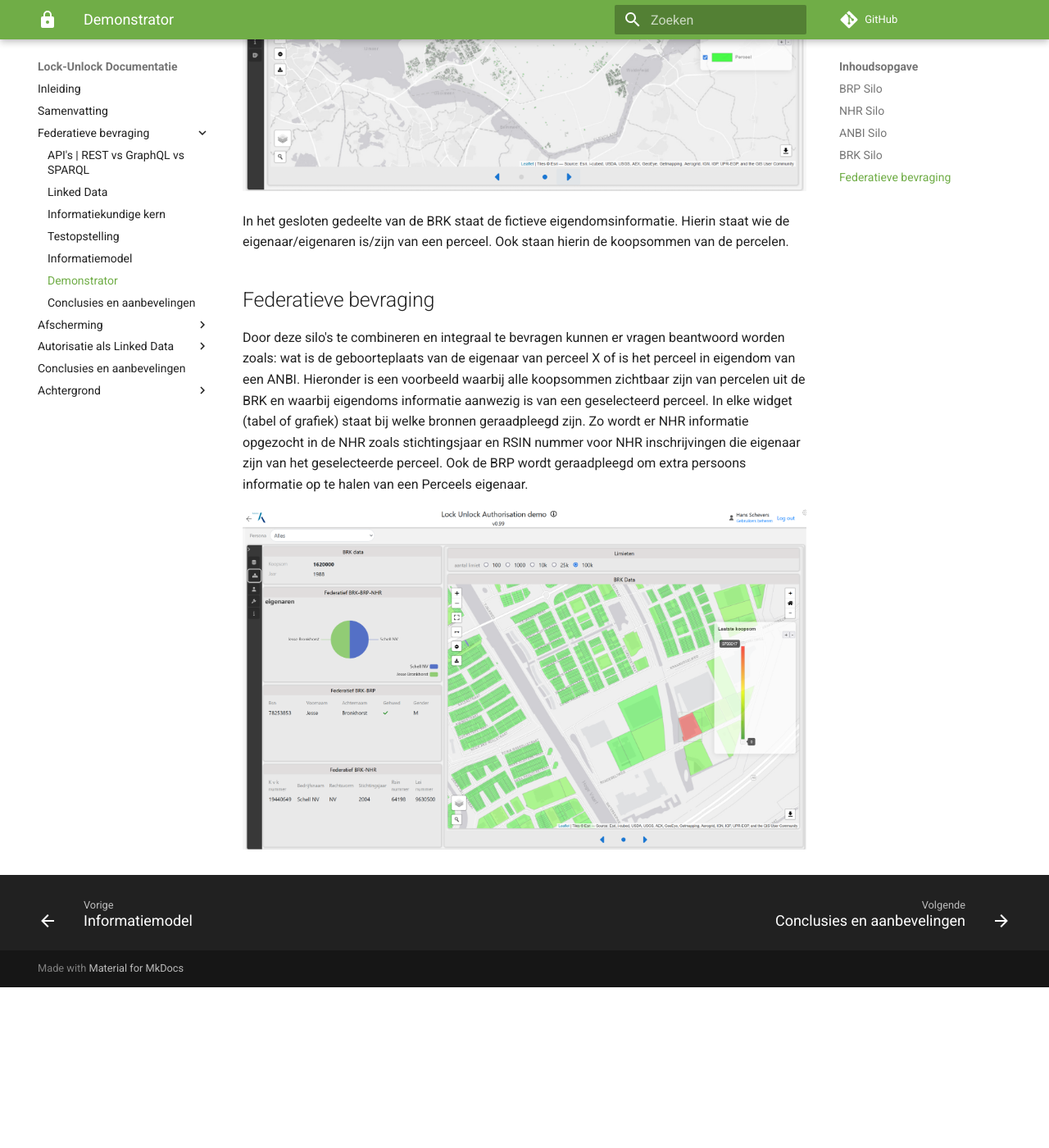
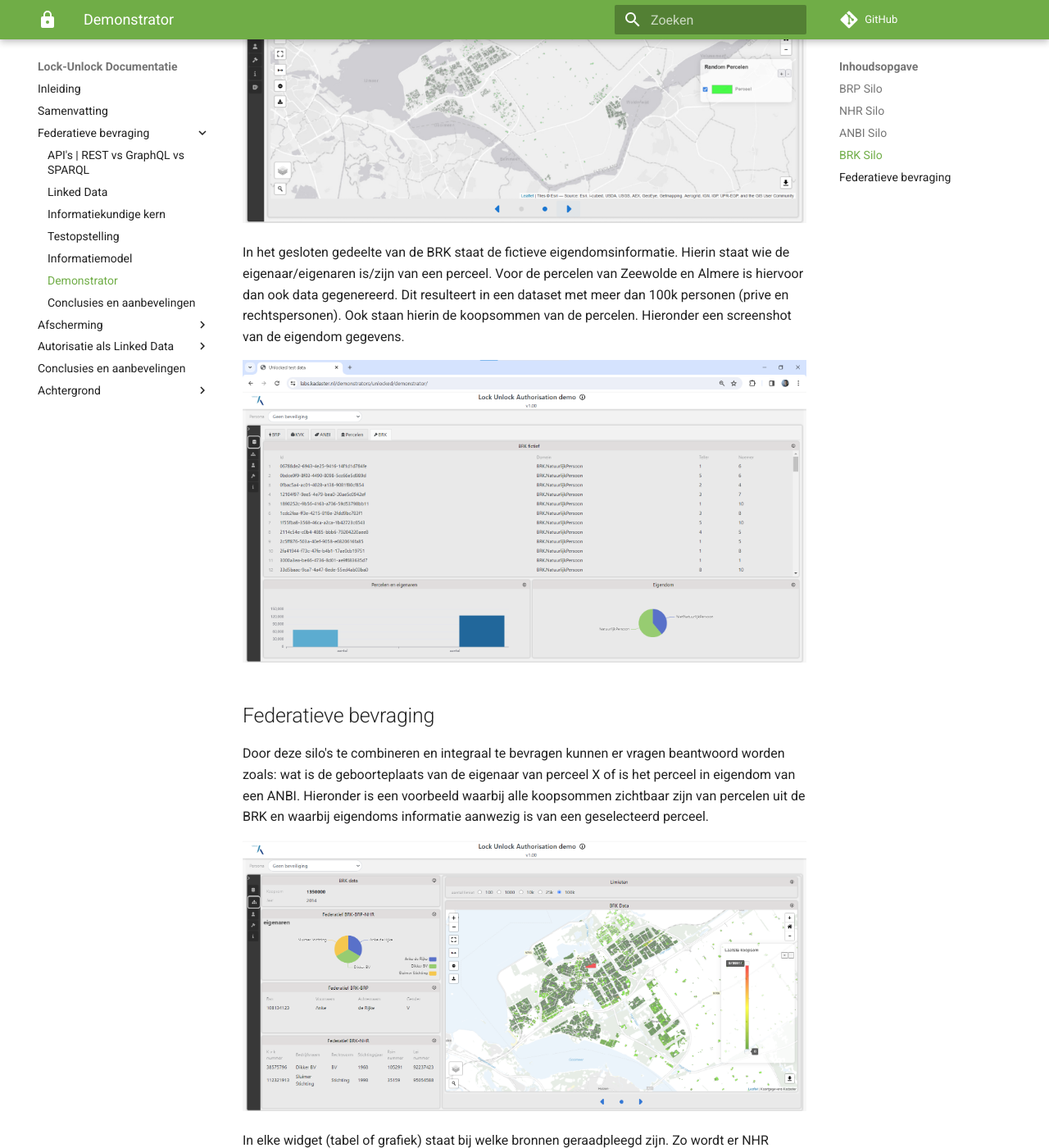
Before and after one commit to kadaster-labs/lock-unlock-docs, an MkDocs documentation site: the page built from docs/federatieve-bevraging/demonstrator.md, in a window 1280 px wide and 1400 px high, scrolled down 2987 px. Shown: the whole window at 82% size. Built offline with MkDocs 1.6.1 and Material for MkDocs 9.7.7, drawn with Linux system fonts in a browser that asks for light colours; comment, search, counter and statistics services are not loaded; before the commit the page ends 4191 px from its top, so only the background shows below that; some of the changed text lies outside the part shown.

Commit message:
kleine update FDS demonstrator

```diff
--- a/docs/federatieve-bevraging/demonstrator.md
+++ b/docs/federatieve-bevraging/demonstrator.md
@@ -46,11 +46,19 @@ met daarin de percelen op de kaart. Deze informatie is afkomstig van IMX-Geo.
 
 ![linked data in context](images/BRK-Data.png)
 
-In het gesloten gedeelte van de BRK staat de fictieve eigendomsinformatie. Hierin staat wie de eigenaar/eigenaren is/zijn van een perceel. Ook staan hierin de koopsommen van de percelen.
+In het gesloten gedeelte van de BRK staat de fictieve eigendomsinformatie. Hierin staat wie de eigenaar/eigenaren is/zijn van een perceel. Voor de percelen van Zeewolde en Almere is hiervoor dan ook data gegenereerd. Dit resulteert in een dataset met meer dan 100k personen (prive en rechtspersonen). Ook staan hierin de koopsommen van de percelen. Hieronder een screenshot van de eigendom gegevens.
+
+![BRK data](images/BRK-DataV2.png)
 
 
 ## Federatieve bevraging
 
-Door deze silo's te combineren en integraal te bevragen kunnen er vragen beantwoord worden zoals: wat is de geboorteplaats van de eigenaar van perceel X of is het perceel in eigendom van een ANBI. Hieronder is een voorbeeld waarbij alle koopsommen zichtbaar zijn van percelen uit de BRK en waarbij eigendoms informatie aanwezig is van een geselecteerd perceel. In elke widget (tabel of grafiek) staat bij welke bronnen geraadpleegd zijn. Zo wordt er NHR informatie opgezocht in de NHR zoals stichtingsjaar en RSIN nummer voor NHR inschrijvingen die eigenaar zijn van het geselecteerde perceel. Ook de BRP wordt geraadpleegd om extra persoons informatie op te halen van een Perceels eigenaar.
+Door deze silo's te combineren en integraal te bevragen kunnen er vragen beantwoord worden zoals: wat is de geboorteplaats van de eigenaar van perceel X of is het perceel in eigendom van een ANBI. Hieronder is een voorbeeld waarbij alle koopsommen zichtbaar zijn van percelen uit de BRK en waarbij eigendoms informatie aanwezig is van een geselecteerd perceel.
 
-![linked data in context](images/FDS-Data.png)
+![FDS](images/FDS-DataV2.png)
+
+In elke widget (tabel of grafiek) staat bij welke bronnen geraadpleegd zijn. Zo wordt er NHR informatie opgezocht in de NHR zoals stichtingsjaar en RSIN nummer voor NHR inschrijvingen die eigenaar zijn van het geselecteerde perceel. Ook de BRP wordt geraadpleegd om extra persoons informatie op te halen van een Perceels eigenaar.
+
+![FDS](images/FDS-Data.png)
+
+Deze demonstrator is [hier](https://labs.kadaster.nl/demonstrators/unlocked/demonstrator) te vinden.
```
Also changed, not shown: docs/federatieve-bevraging/images/ANBI-Data.png, docs/federatieve-bevraging/images/BRK-DataV2.png (added), docs/federatieve-bevraging/images/FDS-DataV2.png (added).
